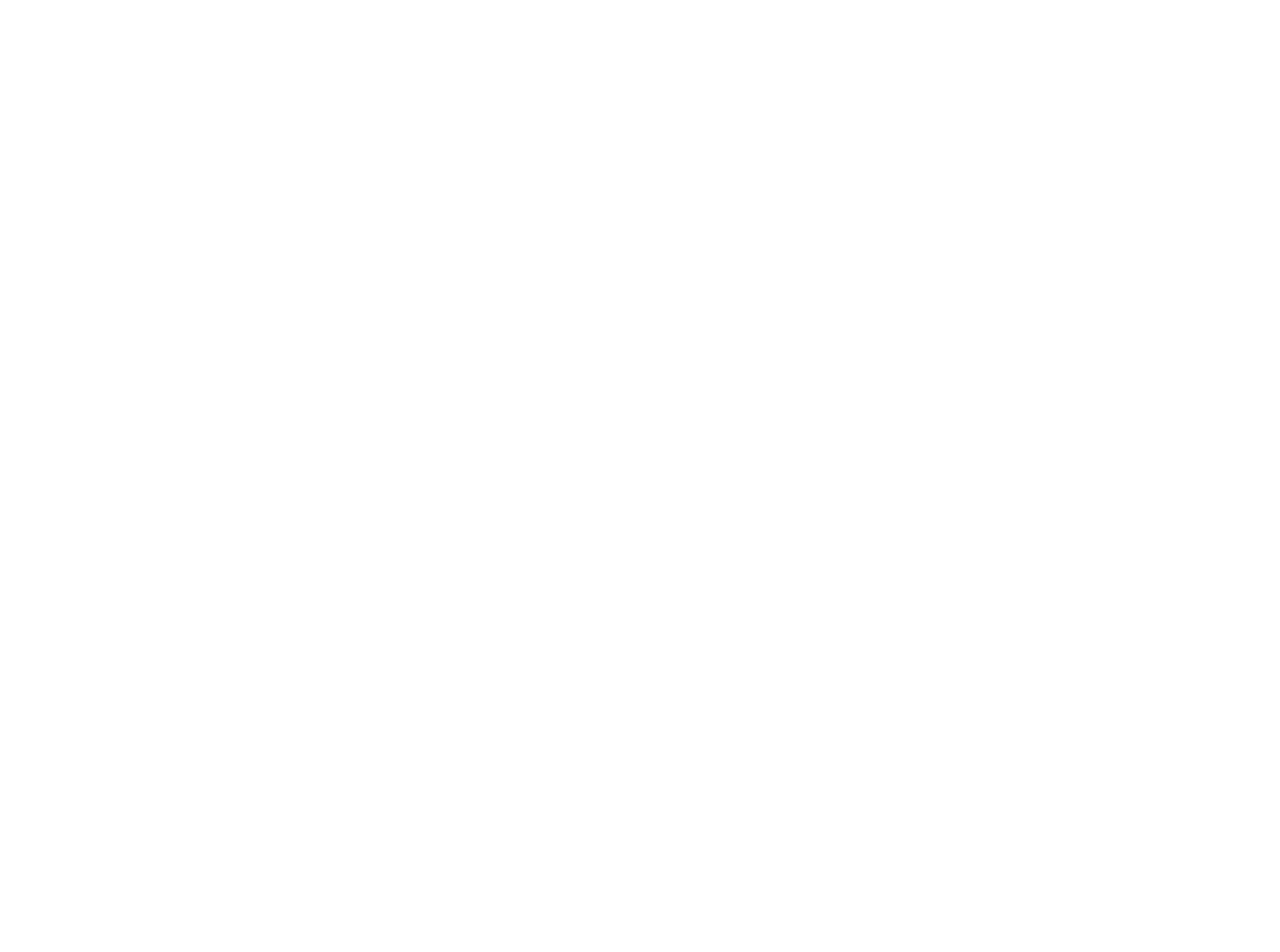
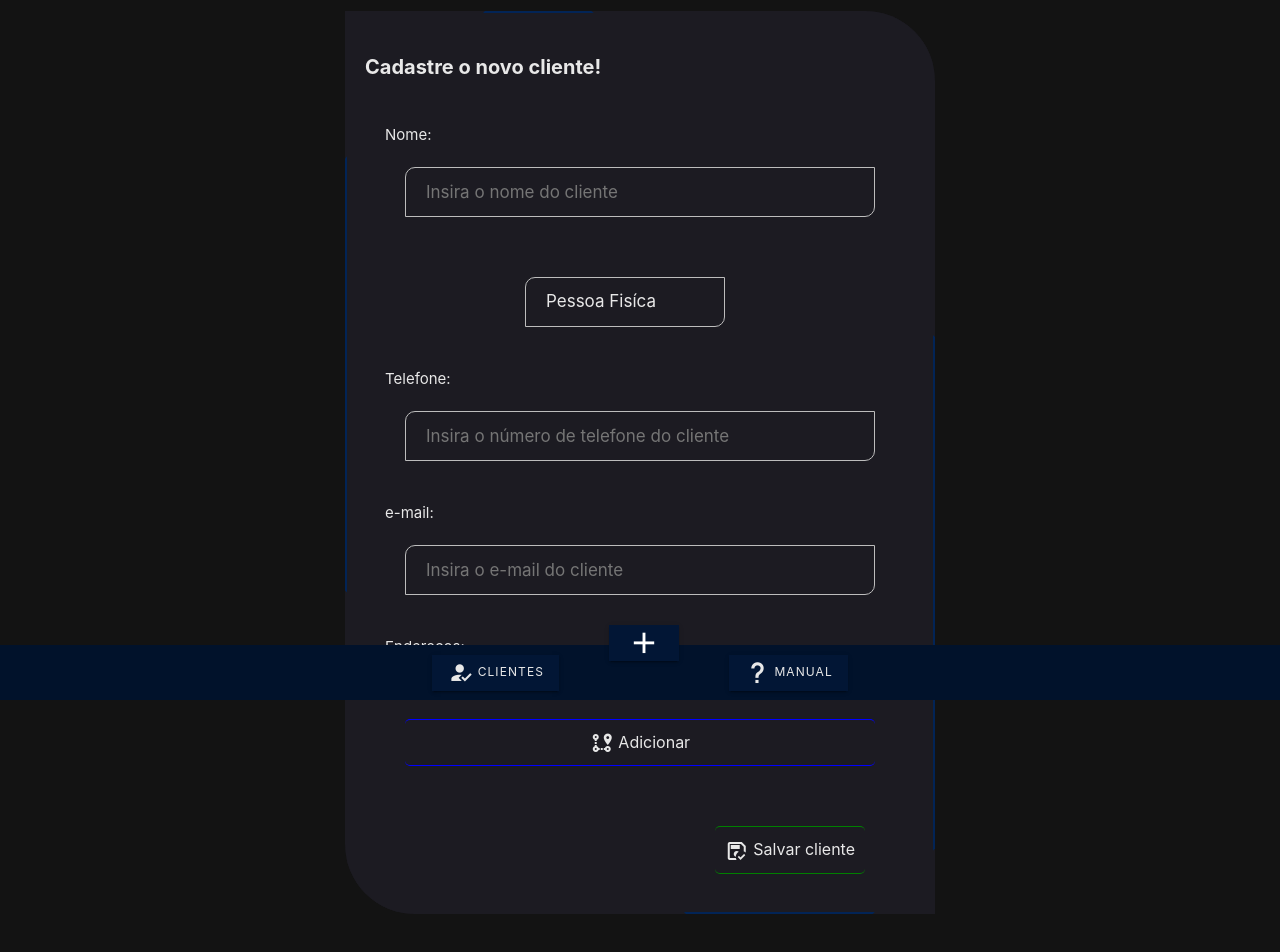
Before and after one commit to diogoneves07/controle-de-clientes, a Vue app: page /editar-cliente in a window 1280 px wide. Before the commit this address had no page. Shown: the part 100-1052 px from the top of the page. Before the commit the page ends 800 px from the top, so only its background shows below. Built offline with nearby package versions, Linux system fonts and the light colour scheme.

Commit message:
feat: permitir a edição dos dados do cliente

```diff
--- a/src/components/ClientForm.vue
+++ b/src/components/ClientForm.vue
@@ -7,21 +7,27 @@
 import TheAddressForm from './TheAddressForm.vue'
 import AddressCard from './AddressCard.vue'
 import type { ClientAddress, ClientData } from '@/indexdb/schemas'
-import { insertClientInDB, updateClientInDB } from '@/indexdb/operations'
+import { getClientInDBByid, insertClientInDB, updateClientInDB } from '@/indexdb/operations'
 import type { ClientDataWithID } from '@/indexdb/operations'
 import router from '@/router'
 
-const props = defineProps<{ client?: ClientDataWithID }>()
+const paramId = new URL(location.href).searchParams.get('id')
 
-const client = ref<ClientData | ClientDataWithID>(
-  props.client || {
+const clientId = paramId && parseFloat(paramId)
+
+const client = ref<ClientData | ClientDataWithID>({
   name: '',
   personType: 'Fisíca',
   phoneNumber: '',
   email: '',
   addresses: []
+})
+
+if (clientId) {
+  getClientInDBByid(clientId).then((c) => {
+    client.value = c
+  })
 }
-)
 
 let isModalFormAddressOpen = ref(false)
 let clientAddressToUpdate = ref<undefined | ClientAddress>(undefined)
@@ -30,6 +36,7 @@
   clientAddressToUpdate.value = address
   isModalFormAddressOpen.value = true
 }
+
 function closeAddressForm() {
   clientAddressToUpdate.value = undefined
   isModalFormAddressOpen.value = false
@@ -62,12 +69,12 @@
 }
 
 function insertOrUpdateClient() {
-  if (props.client) {
+  if (clientId) {
     updateClientInDB(toRaw(client.value) as ClientDataWithID)
   } else {
     insertClientInDB(toRaw(client.value))
   }
-  router.replace({ path: 'status' })
+  router.push({ path: 'status' })
 }
 </script>
 
@@ -75,7 +82,7 @@
   <form @submit.prevent="insertOrUpdateClient" class="forms-layout">
     <fieldset>
       <legend>
-        {{ props.client ? 'Atualize os dados do cliente!' : 'Cadastre o novo cliente!' }}
+        {{ clientId ? 'Atualize os dados do cliente!' : 'Cadastre o novo cliente!' }}
       </legend>
       <label>
         Nome:
@@ -135,12 +142,13 @@
       <div>
         <button type="submit" class="btn-border-green">
           <VIcon icon="mdi-content-save-check-outline"></VIcon>
-          {{ props.client ? 'Atualizar cliente!' : 'Salvar cliente' }}
+          {{ clientId ? 'Atualizar cliente!' : 'Salvar cliente' }}
         </button>
       </div>
     </fieldset>
   </form>
 </template>
+
 <style>
 .person-type div {
   display: flex;
--- a/src/router/index.ts
+++ b/src/router/index.ts
@@ -21,7 +21,11 @@
       name: 'adicionar-cliente',
       component: () => import('../views/RegisteClientView.vue')
     },
-
+    {
+      path: '/editar-cliente',
+      name: 'editar-cliente',
+      component: () => import('../views/RegisteClientView.vue')
+    },
     {
       path: '/clientes',
       name: 'clientes',
```
Lines whose indentation alone changed are shown as unchanged.
